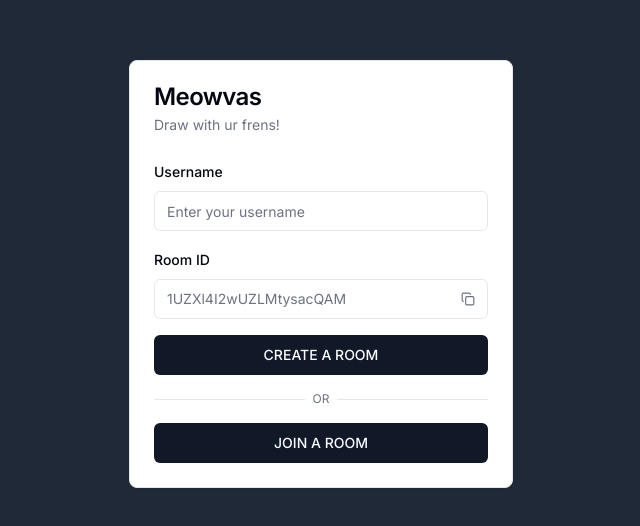
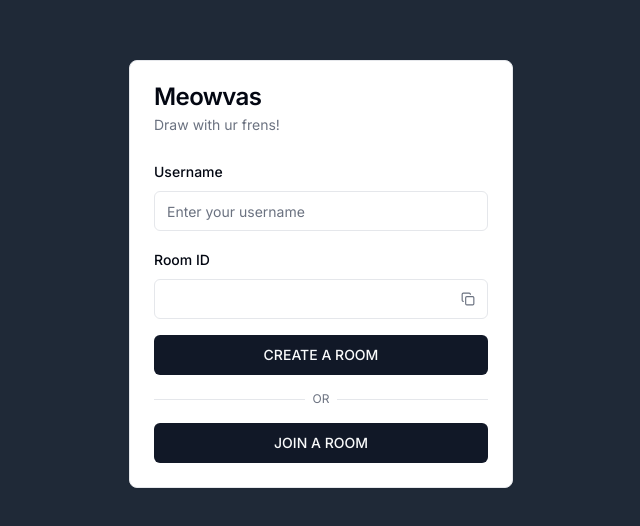
Before and after one commit to DarkNoriss/CanvasRailway, a Next.js app in the folder client/: page / in a window 1280 px wide. Shown: the part 126-652 px from the top of the page, without its empty margins (319-959 px from the left). Built offline with nearby package versions, Linux system fonts and the light colour scheme; no server answers.

Commit message:
feat: move nanoid to component

```diff
--- a/client/src/app/page.tsx
+++ b/client/src/app/page.tsx
@@ -1,4 +1,4 @@
-import { nanoid } from 'nanoid';
+'use client';
 
 import CreateRoomForm from '@/components/CreateRoomForm';
 import Modal from '@/components/Modal';
@@ -12,8 +12,6 @@ import {
 import { Separator } from '@/components/ui/Separator';
 
 const Page = () => {
-  const roomId = nanoid();
-
   return (
     <Card className="w-[90vw] max-w-sm">
       <CardHeader>
@@ -21,7 +19,7 @@ const Page = () => {
         <CardDescription>Draw with ur frens!</CardDescription>
       </CardHeader>
       <CardContent className="flex flex-col space-y-4">
-        <CreateRoomForm roomId={roomId} />
+        <CreateRoomForm />
         <div className="  flex items-center space-x-2">
           <Separator decorative />
           <span className="text-xs text-muted-foreground">OR</span>
```
